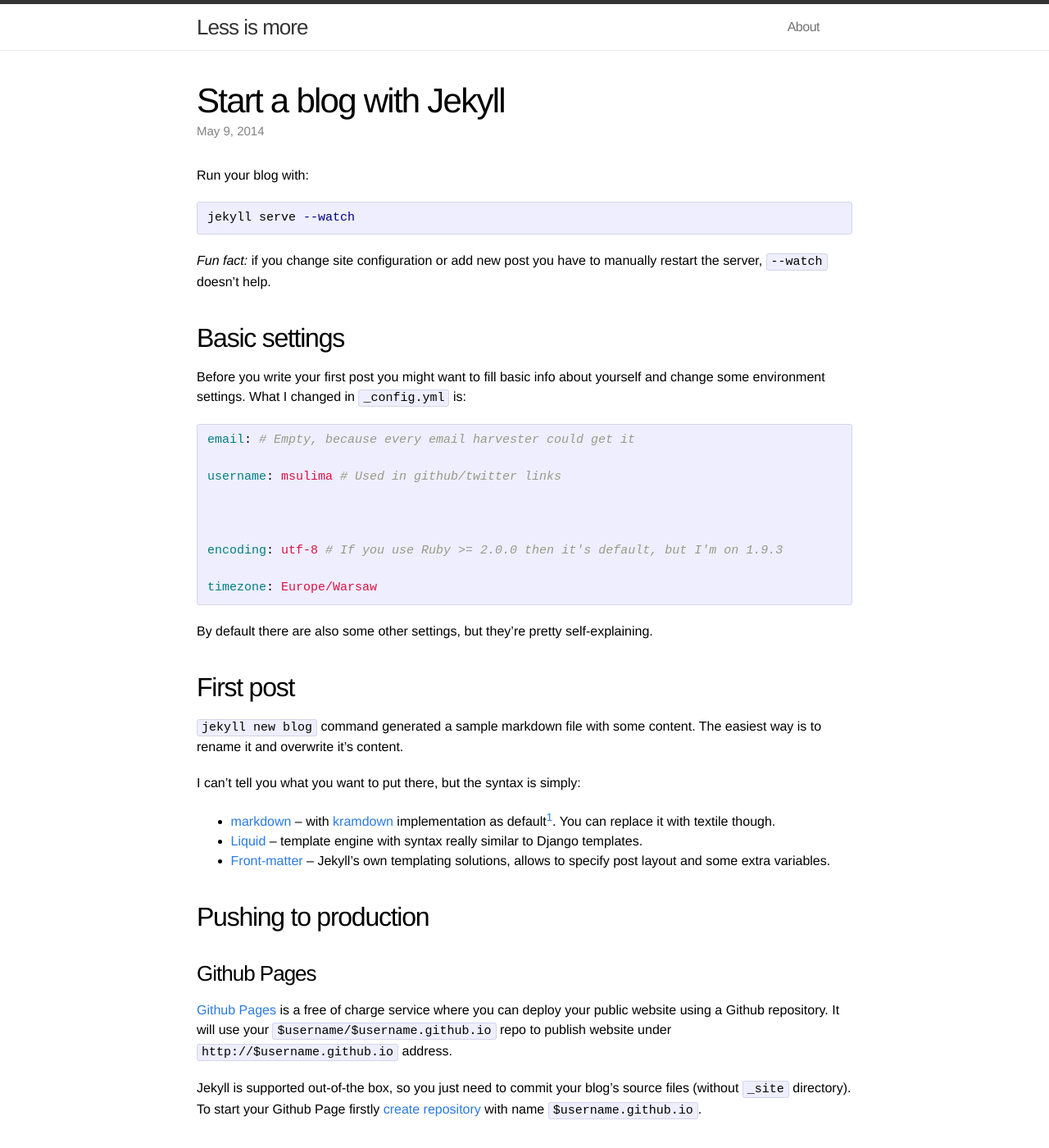
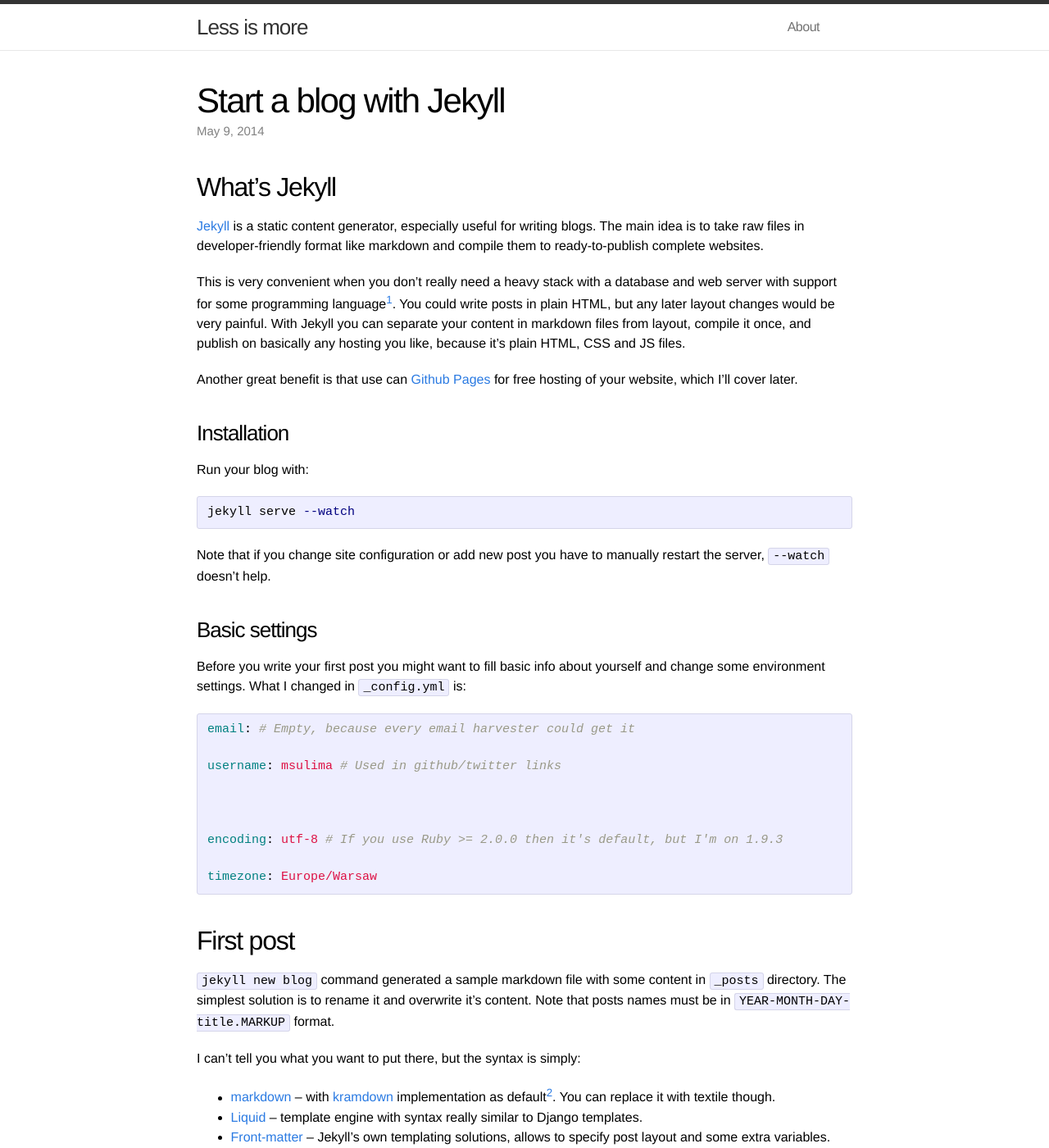
Before and after one commit to msulima/msulima.github.io, a Jekyll site: the page built from _posts/2014-05-09-start-a-blog-with-jekyll.markdown, in a window 1280 px wide and 1400 px high. Shown: the whole window at 82% size. Built offline with Jekyll 4.4.1, drawn with Linux system fonts in a browser that asks for light colours; some of the changed text lies outside the part shown.

Commit message:
Introduction and some improvements

```diff
--- a/_posts/2014-05-09-start-a-blog-with-jekyll.markdown
+++ b/_posts/2014-05-09-start-a-blog-with-jekyll.markdown
@@ -4,15 +4,26 @@ title:  "Start a blog with Jekyll"
 date:   2014-05-09 23:15:18
 categories: jekyll tutorials
 ---
+
+## What's Jekyll
+
+[Jekyll] is a static content generator, especially useful for writing blogs. The main idea is to take raw files in developer-friendly format like markdown and compile them to ready-to-publish complete websites.
+
+This is very convenient when you don't really need a heavy stack with a database and web server with support for some programming language[^comments]. You could write posts in plain HTML, but any later layout changes would be very painful. With Jekyll you can separate your content in markdown files from layout, compile it once, and publish on basically any hosting you like, because it's plain HTML, CSS and JS files.
+
+Another great benefit is that use can [Github Pages][github-pages] for free hosting of your website, which I'll cover later.
+
+### Installation
+
 Run your blog with:
 
 {% highlight bash %}
 jekyll serve --watch
 {% endhighlight %}
 
-_Fun fact:_ if you change site configuration or add new post you have to manually restart the server, `--watch` doesn't help.
+Note that if you change site configuration or add new post you have to manually restart the server, `--watch` doesn't help.
 
-## Basic settings
+### Basic settings
 
 Before you write your first post you might want to fill basic info about yourself and change some environment settings. What I changed in `_config.yml` is:
 
@@ -24,11 +35,9 @@ encoding: utf-8 # If you use Ruby >= 2.0.0 then it's default, but I'm on 1.9.3
 timezone: Europe/Warsaw
 {% endhighlight %}
 
-By default there are also some other settings, but they're pretty self-explaining.
-
 ## First post
 
-`jekyll new blog` command generated a sample markdown file with some content. The easiest way is to rename it and overwrite it's content.
+`jekyll new blog` command generated a sample markdown file with some content in `_posts` directory. The simplest solution is to rename it and overwrite it's content. Note that posts names must be in `YEAR-MONTH-DAY-title.MARKUP` format.
 
 I can't tell you what you want to put there, but the syntax is simply:
 
@@ -36,15 +45,11 @@ I can't tell you what you want to put there, but the syntax is simply:
 * [Liquid] -- template engine with syntax really similar to Django templates.
 * [Front-matter] -- Jekyll's own templating solutions, allows to specify post layout and some extra variables.
 
-## Pushing to production
-
-### Github Pages
+### Publish on Github Pages
 
 [Github Pages][github-pages] is a free of charge service where you can deploy your public website using a Github repository. It will use your `$username/$username.github.io` repo to publish website under `http://$username.github.io` address.
 
 Jekyll is supported out-of-the box, so you just need to commit your blog's source files (without `_site` directory). To start your Github Page firstly [create repository] with name `$username.github.io`.
-
-### Publish
 
 In directory with blog content initialize a git repository, add remote branch that you just created, add all needed files, commit them and push to Github.
 
@@ -63,12 +68,14 @@ Your website should be available under `http://$username.github.io` in 5-15 minu
 
 Drafts
 
-[markdown]:     http://daringfireball.net/projects/markdown/
-[kramdown]:     http://kramdown.gettalong.org/
-[Liquid]:       http://docs.shopify.com/themes/liquid-basics
-[Front-matter]: http://jekyllrb.com/docs/frontmatter/
+[Jekyll]:            http://jekyllrb.com/
+[markdown]:          http://daringfireball.net/projects/markdown/
+[kramdown]:          http://kramdown.gettalong.org/
+[Liquid]:            http://docs.shopify.com/themes/liquid-basics
+[Front-matter]:      http://jekyllrb.com/docs/frontmatter/
 [create repository]: https://github.com/new
-[troubleshooting]: https://help.github.com/articles/troubleshooting-github-pages-build-failures
-[github-pages]: https://help.github.com/articles/troubleshooting-github-pages-build-failures
+[troubleshooting]:   https://help.github.com/articles/troubleshooting-github-pages-build-failures
+[github-pages]:      https://help.github.com/articles/troubleshooting-github-pages-build-failures
 
 [^markdown]: Github Flavored Markdown and others are also available.
+[^comments]: If you want comments, you can include JS scripts provided by Disqus or Google+.
```
